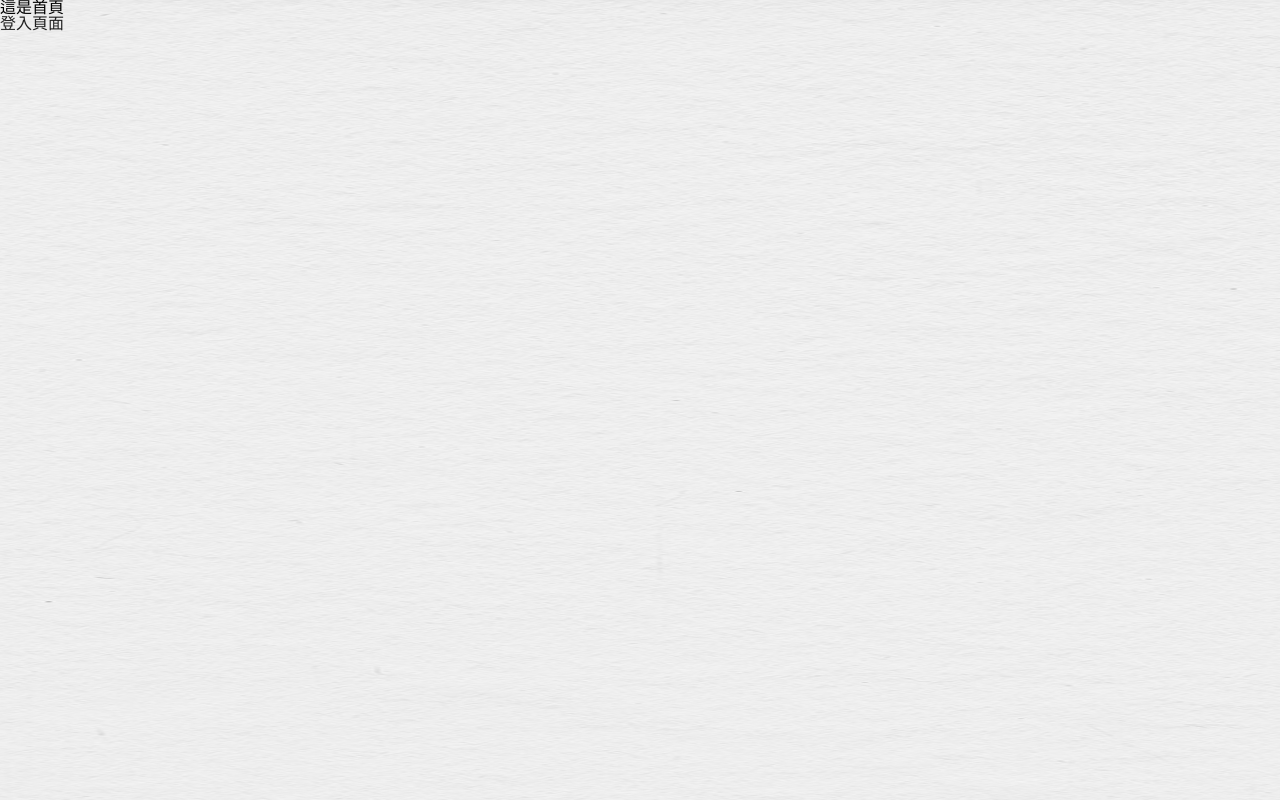
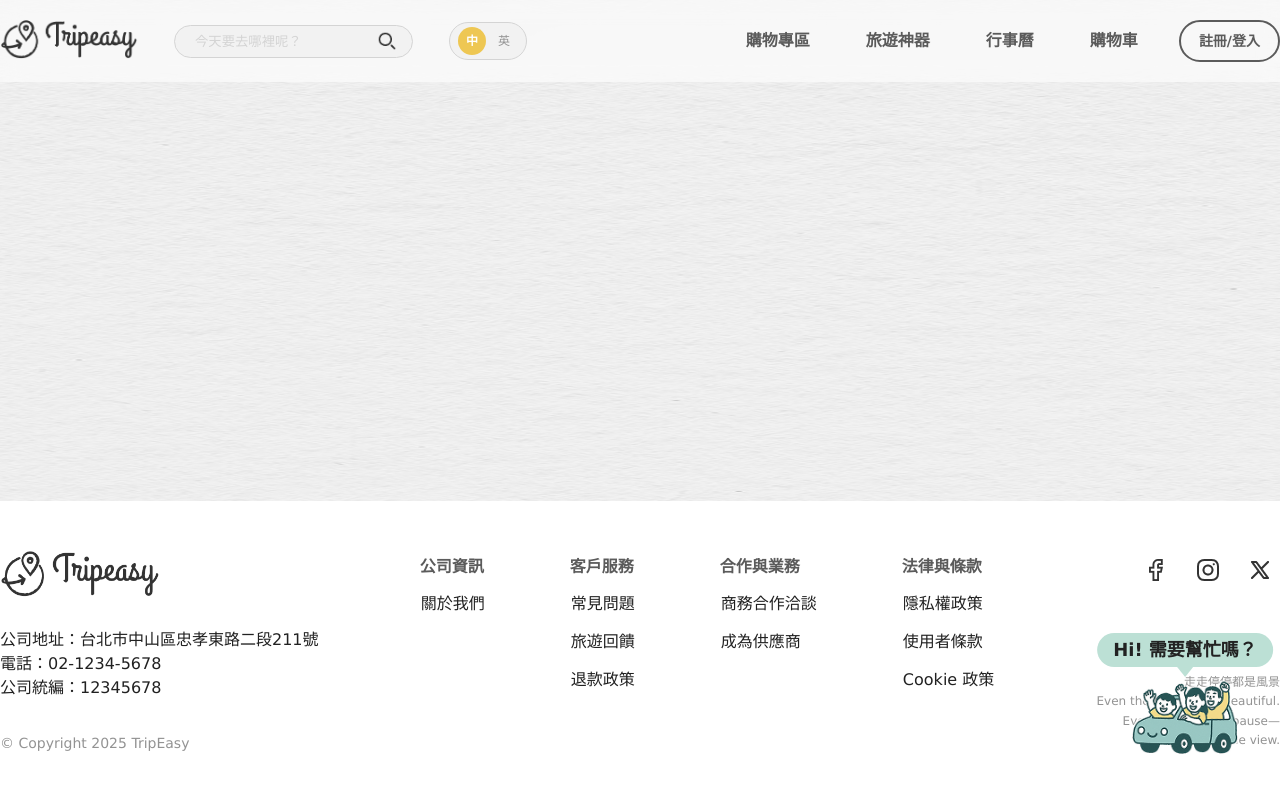
Before and after one commit to tripEasyCompany/frontend, a Vue app: page / in a window 1280 px wide. Built offline with nearby package versions, Linux system fonts and the light colour scheme.

Commit message:
新增首頁測試頁面
提供給 Render 渲染連結

```diff
--- a/src/views/HomeView.vue
+++ b/src/views/HomeView.vue
@@ -1,7 +1,28 @@
-<script setup>
+<template>
+    <div class="wrap">
+        <!-- Header -->
+        <HeaderComponent />
+
+        <!-- Content -->
+        <div class="content">
+
+        </div>
+
+        <!-- Footer -->
+    <FooterComponent />
+  </div>
+</template>
+
+<script>
+import HeaderComponent from '@/components/HeaderComponent.vue'
+import FooterComponent from '@/components/FooterComponent.vue'
+
+export default {
+  name: 'login',
+  components: { HeaderComponent, FooterComponent }
+}
 </script>
 
-<template>
-    <h1>這是首頁</h1>
-    <span><router-link to="/admin/login">登入頁面</router-link></span>
-</template>
+<style scoped>
+
+</style>
```
